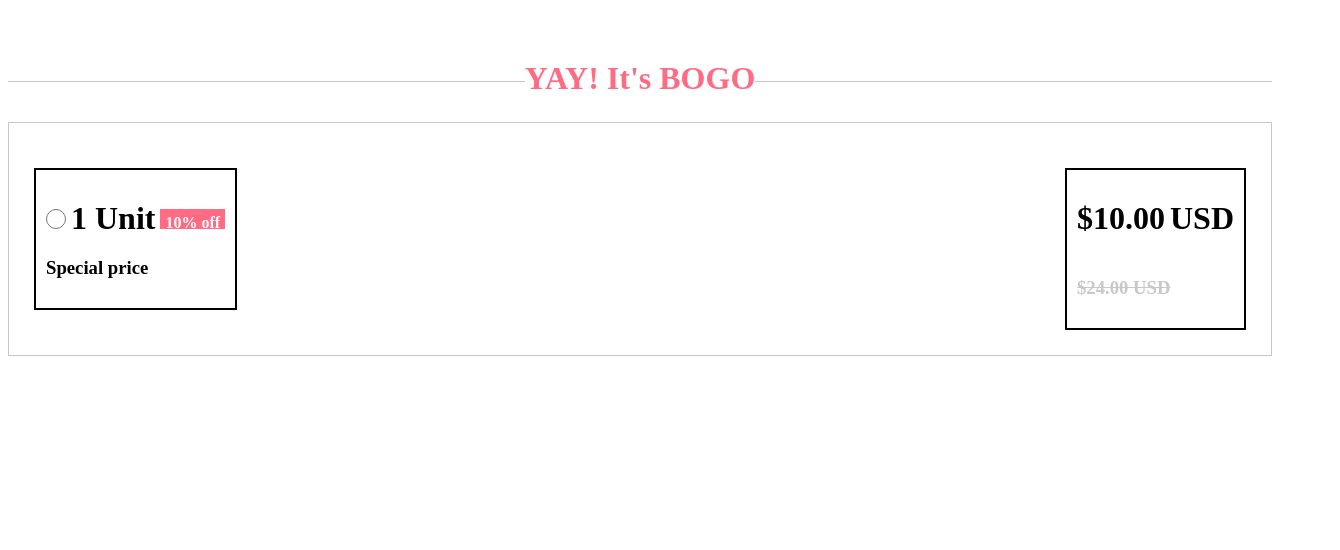
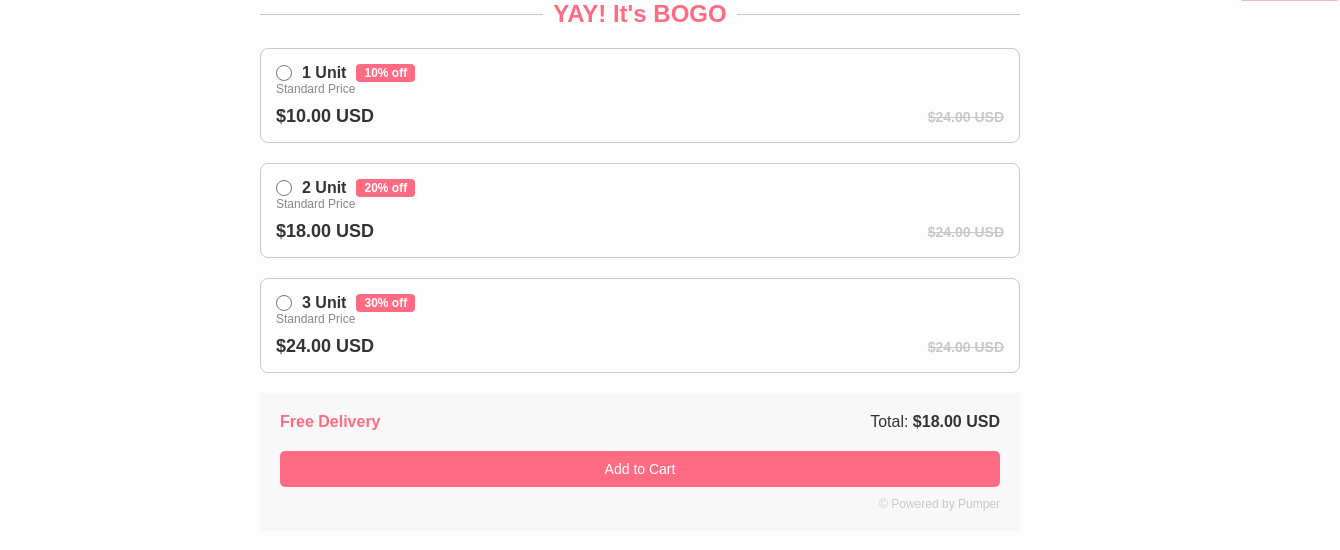
Before and after one commit to rahulgpt823/Proveway-Assessment, a plain HTML site: page index.html in a window 1280 px wide. Shown: the whole page, 1340 px wide, since content can reach past the window. Drawn offline with Linux system fonts and the light colour scheme.

Commit message:
added all the cards without alignments and font fixes

```diff
--- a/index.html
+++ b/index.html
@@ -3,42 +3,67 @@
 <head>
     <meta charset="UTF-8">
     <meta name="viewport" content="width=device-width, initial-scale=1.0">
-    <link rel=" stylesheet" href="styles.css"></style>
-    <title>Document</title>
+    <link rel="stylesheet" href="styles.css">
+    <link rel="preconnect" href="https://fonts.googleapis.com">
+    <link rel="preconnect" href="https://fonts.gstatic.com" crossorigin>
+    <link href="https://fonts.googleapis.com/css2?family=Inter:wght@400;700&display=swap" rel="stylesheet">
+    <title>BOGO Offer</title>
 </head>
 <body>
-    <!--This is the main component -->
     <main>
-        <!--This is the top most component-->
         <div id="header">
-            <div id="br1"> </div>
-            <h1 >YAY! It's BOGO</h1>
-            <div id ="br2"></div>
+            <div id="br1"></div>
+            <h1>YAY! It's BOGO</h1>
+            <div id="br2"></div>
         </div>
-        <div class="prim_card">
-            <div class="col1">
-                <form class ="prim_form">
-                 <div class="inline-section">
-                   <input type="radio" class="btn1">
-                   <h1>1 Unit</h1>
-                    <h4>10% off</h4>
-                </div>
-                    <div class="col1-bottom">
-                        <h3> Special price</h3>
+
+        <!-- Container to hold all the cards -->
+        <div class="prim_card" id="cardContainer">
+            <!-- A single card template to be reused -->
+            <div class="card-template" style="display: none;">
+                <form class="prim_form">
+                    <div class="inline-section">
+                        <input type="radio" class="btn1">
+                        <h1 class="unit-text"></h1>
+                        <h4 class="discount-text"></h4>
+                        <div class="badge" style="display: none;"></div>
+                    </div>
+                    <p class="standard-price">Standard Price</p>
+                    <div class="price-section">
+                        <h2 class="current-price"></h2>
+                        <h3 class="original-price"></h3>
+                    </div>
+                    <div class="size-color-selection hidden">
+                        <div class="size-color-row">
+                            <label>Size:</label>
+                            <select class="size-select">
+                                <option>S</option>
+                                <option>M</option>
+                                <option>L</option>
+                            </select>
+                            <label>Colour:</label>
+                            <select class="color-select">
+                                <option>Black</option>
+                                <option>White</option>
+                                <option>Red</option>
+                            </select>
+                        </div>
                     </div>
                 </form>
             </div>
-            <div class="col2">
-                <form class ="prim_form">
-                 <div class="inline-section">
-                   <h1>$10.00 </h1>
-                   <h1> USD
+        </div>
+        <!-- Footer section -->
+        <div class="footer">
+            <div class="footer-content">
+                <div class="total-section">
+                    <p class="free-delivery">Free Delivery</p>
+                    <p>Total: <span class="total-price">$18.00 USD</span></p>
                 </div>
-                    <div class="col2-bottom">
-                        <h3> $24.00 USD</h3>
-                    </div>
-                </form>
+                <button class="add-to-cart">Add to Cart</button>
+            </div>
+            <p class="powered-by">© Powered by Pumper</p>
         </div>
     </main>
+    <script src="script.js"></script>
 </body>
 </html>
--- a/script.js
+++ b/script.js
@@ -0,0 +1,86 @@
+document.addEventListener('DOMContentLoaded', () => {
+    const cardContainer = document.getElementById('cardContainer');
+    const cardTemplate = document.querySelector('.card-template');
+
+    // Data for each card
+    const cardData = [
+        {
+            unitText: '1 Unit',
+            discountText: '10% off',
+            currentPrice: '$10.00 USD',
+            originalPrice: '$24.00 USD',
+            badgeText: '',
+            isBadgeVisible: false
+        },
+        {
+            unitText: '2 Unit',
+            discountText: '20% off',
+            currentPrice: '$18.00 USD',
+            originalPrice: '$24.00 USD',
+            badgeText: 'MOST POPULAR',
+            isBadgeVisible: true
+        },
+        {
+            unitText: '3 Unit',
+            discountText: '30% off',
+            currentPrice: '$24.00 USD',
+            originalPrice: '$24.00 USD',
+            badgeText: '',
+            isBadgeVisible: false
+        }
+    ];
+
+    // Create and append each card
+    cardData.forEach(data => {
+        // Clone the card template
+        const cardClone = cardTemplate.cloneNode(true);
+        cardClone.style.display = 'block'; // Make the cloned card visible
+        cardClone.classList.add('card'); // Add a class for styling
+        cardClone.addEventListener('click', () => toggleCard(cardClone));
+
+        // Populate the card with data
+        cardClone.querySelector('.unit-text').textContent = data.unitText;
+        cardClone.querySelector('.discount-text').textContent = data.discountText;
+        cardClone.querySelector('.current-price').textContent = data.currentPrice;
+        cardClone.querySelector('.original-price').textContent = data.originalPrice;
+
+        // Show the badge if necessary
+        const badge = cardClone.querySelector('.badge');
+        if (data.isBadgeVisible) {
+            badge.style.display = 'inline';
+            badge.textContent = data.badgeText;
+        }
+
+        // Append the card to the container
+        cardContainer.appendChild(cardClone);
+    });
+});
+
+function toggleCard(card) {
+    // Collapse any already expanded card
+    const expandedCards = document.querySelectorAll('.card.expanded');
+    expandedCards.forEach(exp => {
+        if (exp !== card) {
+            exp.classList.remove('expanded');
+            exp.querySelector('.size-color-selection').classList.add('hidden');
+        }
+    });
+
+    // Toggle the clicked card
+    const sizeColorSection = card.querySelector('.size-color-selection');
+    card.classList.toggle('expanded');
+    sizeColorSection.classList.toggle('hidden');
+}
+
+
+document.addEventListener('DOMContentLoaded', () => {
+    const radioButtons = document.querySelectorAll('.btn1');
+
+    radioButtons.forEach(button => {
+        button.addEventListener('change', () => {
+            radioButtons.forEach(btn => {
+                if (btn !== button) btn.checked = false;
+            });
+        });
+    });
+});
--- a/styles.css
+++ b/styles.css
@@ -1,100 +1,187 @@
 * {
- margin-top: 20px;
- box-sizing: border-box;
+    box-sizing: border-box;
+    margin: 0;
+    padding: 0;
 }
 
-#header{
+body {
+    font-family: Arial, sans-serif;
+    background-color: #fdfdfd;
+    margin: 0 auto;
+    padding: 0 20px;
+    max-width: 800px;
+    color: #333;
+}
+
+#header {
     display: flex;
-    flex-direction: row;
     align-items: center;
-    justify-content: space-evenly;
-    align-content: center;
+    justify-content: center;
+    margin-bottom: 20px;
+}
+
+#header h1 {
+    color: #FF6B82;
+    font-size: 24px;
+    margin: 0 10px;
+}
+
+#br1, #br2 {
+    border-top: 1px solid #C8C8C8;
+    flex: 1;
+}
+
+.prim_card {
+    display: flex;
+    flex-direction: column;
+    gap: 20px;
+}
+
+.card {
+    border: 1px solid #C8C8C8;
+    border-radius: 8px;
+    padding: 15px;
+    cursor: pointer;
+    transition: all 0.3s ease;
+}
+
+.card.expanded {
+    border-color: #FF6B82;
+    padding: 20px;
+}
+
+.inline-section {
+    display: flex;
+    align-items: center;
+    gap: 10px;
+}
+
+.btn1 {
+    width: 16px;
+    height: 16px;
+    border: 2px solid #FF6B82;
+    border-radius: 50%;
+    background-color: white;
+    cursor: pointer;
+}
+
+h1 {
+    font-size: 16px;
+    font-weight: bold;
+}
+
+h4 {
+    background-color: #FF6B82;
+    color: white;
+    padding: 2px 8px;
+    border-radius: 4px;
+    font-size: 12px;
+}
+
+.standard-price {
+    font-size: 12px;
+    color: #888;
+}
+
+.price-section {
+    display: flex;
+    justify-content: space-between;
+    align-items: baseline;
+    margin-top: 10px;
+}
+
+.price-section h2 {
+    font-size: 18px;
+    color: #333;
+}
+
+.original-price {
+    text-decoration: line-through;
+    color: #C8C8C8;
+    font-size: 14px;
+}
 
 
-
+.size-color-selection {
+    margin-top: 10px;
+    display: block;
 }
 
-#header h1{
-color: #FF6B82;
-text-wrap: nowrap;
-margin-bottom:5px;
-
+.size-color-selection.hidden {
+    display: none;
 }
 
-#br1 , #br2{
-    border-top: 0.9px solid #C8C8C8;
-    width: 50%;
-    height: 0%;
-
-}
-.prim_card{
-    padding: 25px;
+.size-color-row {
     display: flex;
-    flex: auto;
-    border:0.5px solid #C8C8C8;
-    flex-direction: row;
     justify-content: space-between;
-    align-content: center;
+    gap: 10px;
 }
 
-.btn1{
-    border-radius: 50%;
-    width: 20px;
-    height: 20px;
-background-color: #FFFF;
-margin: 0px;;
+
+.badge {
+    display: inline-block;
+    background-color: #FF6B82;
+    color: white;
+    font-size: 10px;
+    font-weight: bold;
+    padding: 5px 10px;
+    border-radius: 4px;
+    position: absolute;
+    top: -10px;
+    right: -10px;
+    transform: translate(50%, -50%);
+}
 
 
+/* ... (Previous CSS styles) ... */
 
+.footer {
+    background-color: #F8F8F8;
+    padding: 20px;
+    margin-top: 20px;
+    width: 100%;
 }
-/* .col1{
+
+.footer-content {
+    width: 100%;
     display: flex;
     flex-direction: column;
-    border: 2px solid gray;
-
-
-
-} */
-.prim_form{
-    display: flex;
-    flex-direction: column;
-    border: 2px solid black ;
-    margin-top: 0%;
-    margin-bottom: 0px;
-    padding :10px;
-
-
-
 }
 
-.inline-section{
+.total-section {
     display: flex;
-    flex-direction: row;
-    align-items:center ;
-    gap:5px;
-
+    justify-content: space-between;
+    align-items: center;
+    width: 100%;
+    margin-bottom: 10px; /* Add some space below the row */
 }
 
-.prim_form h1{
-    margin: 0px;
+.free-delivery {
+    color: #FF6B82;
+    font-weight: bold;
+    margin: 0;
 }
 
-.prim_form h4{
-    background-color: #FF6B82;
-    height:20px;
-    padding: 5px ;
-    color: white;
-    margin:0px;
-    width: max-content;
-
+.total-price {
+    font-weight: bold;
+    margin: 0;
 }
 
-.col1-bottom{
-    margin-top: 0px;
-
+.add-to-cart {
+    background-color: #FF6B82;
+    color: white;
+    border: none;
+    padding: 10px;
+    border-radius: 5px;
+    font-size: 14px;
+    cursor: pointer;
+    width: 100%;
+    margin-top: 10px; /* Add some space above the button */
 }
 
-.col2-bottom h3{
-    text-decoration: line-through;
+.powered-by {
+    font-size: 12px;
     color: #C8C8C8;
+    text-align: right;
+    margin-top: 10px; /* Add some space above the text */
 }
```
Also changed, not shown: 1 other file.
